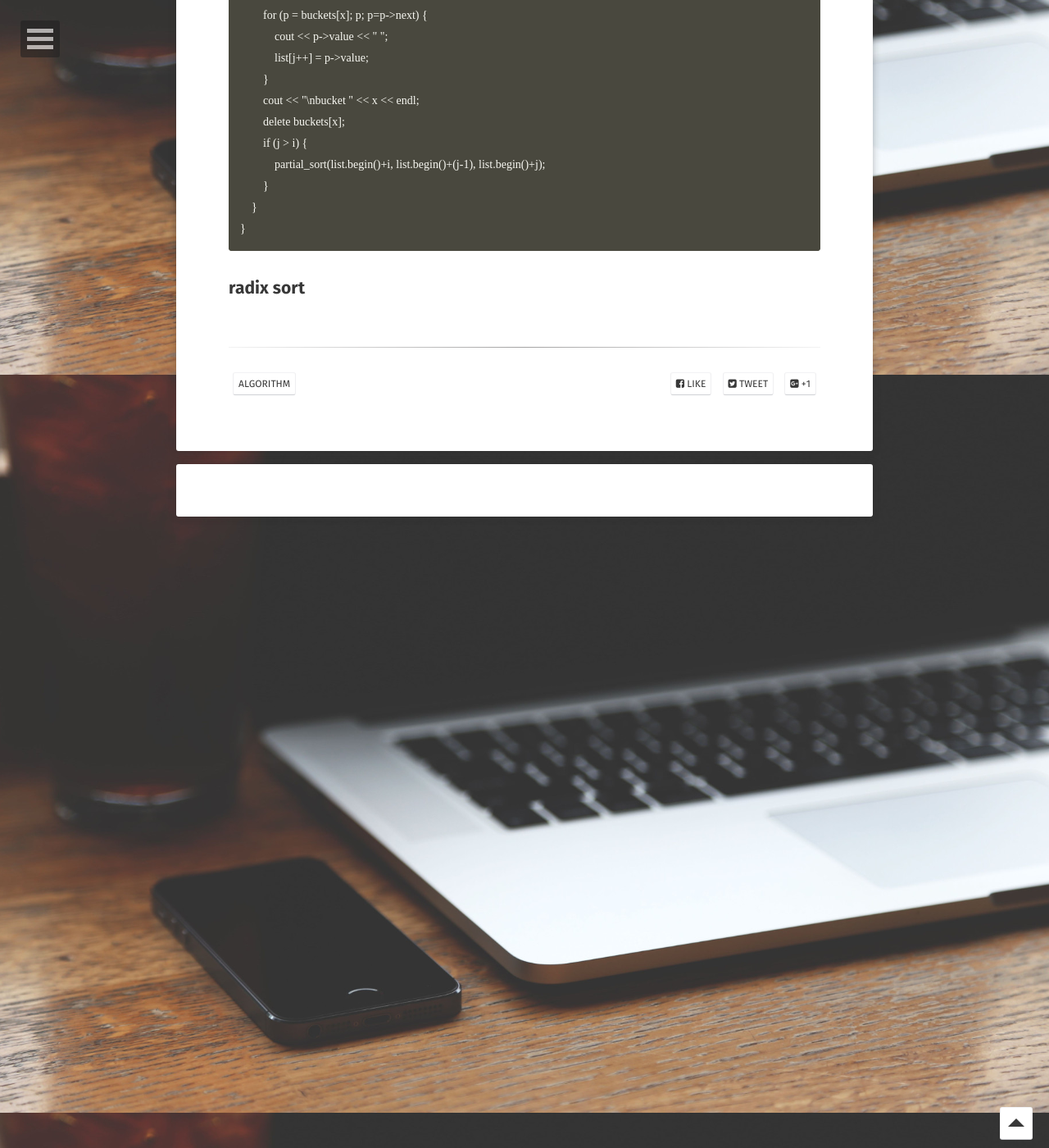
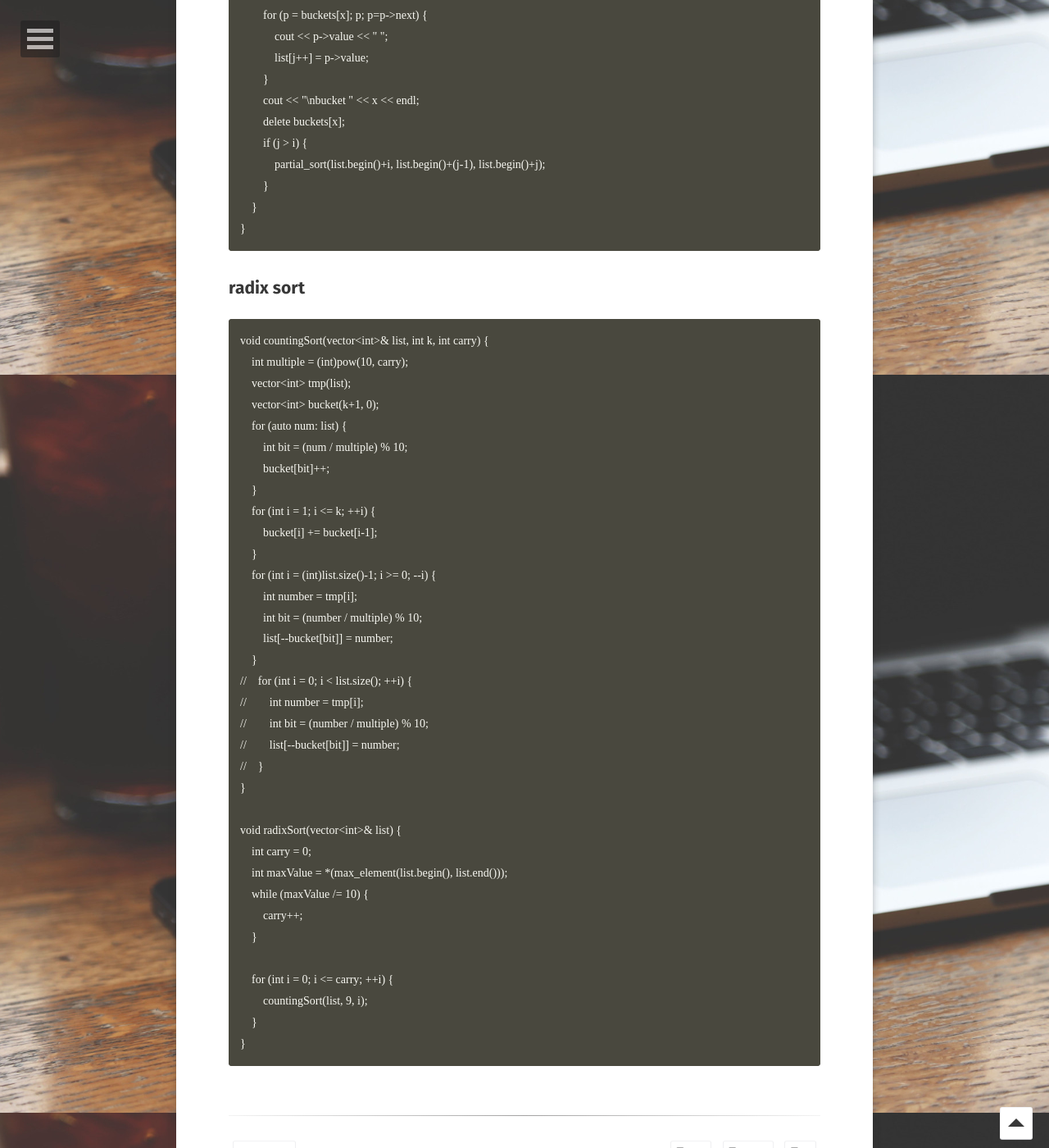
Before and after one commit to longjianjiang/longjianjiang.github.io, a Jekyll site: the page built from _posts/2018-12-07-sort.md, in a window 1280 px wide and 1400 px high, scrolled down 12143 px. Shown: the whole window at 82% size. Built offline with Jekyll 4.4.1, drawn with Linux system fonts in a browser that asks for light colours; some web fonts are replaced; comment, search, counter and statistics services are not loaded.

Commit message:
Update(auto commit)

````diff
--- a/_posts/2018-12-07-sort.md
+++ b/_posts/2018-12-07-sort.md
@@ -457,3 +457,40 @@ void bucketSort2(vector<int>& list, int k) {
 ```
 
 ## radix sort
+
+```
+void countingSort(vector<int>& list, int k, int carry) {
+    int multiple = (int)pow(10, carry);
+    vector<int> tmp(list);
+    vector<int> bucket(k+1, 0);
+    for (auto num: list) {
+        int bit = (num / multiple) % 10;
+        bucket[bit]++;
+    }
+    for (int i = 1; i <= k; ++i) {
+        bucket[i] += bucket[i-1];
+    }
+    for (int i = (int)list.size()-1; i >= 0; --i) {
+        int number = tmp[i];
+        int bit = (number / multiple) % 10;
+        list[--bucket[bit]] = number;
+    }
+//    for (int i = 0; i < list.size(); ++i) {
+//        int number = tmp[i];
+//        int bit = (number / multiple) % 10;
+//        list[--bucket[bit]] = number;
+//    }
+}
+
+void radixSort(vector<int>& list) {
+    int carry = 0;
+    int maxValue = *(max_element(list.begin(), list.end()));
+    while (maxValue /= 10) {
+        carry++;
+    }
+
+    for (int i = 0; i <= carry; ++i) {
+        countingSort(list, 9, i);
+    }
+}
+```
````
Also changed, not shown: _posts/2019-01-03-runtime-source-code-class-load.md (+28 -0 lines).
